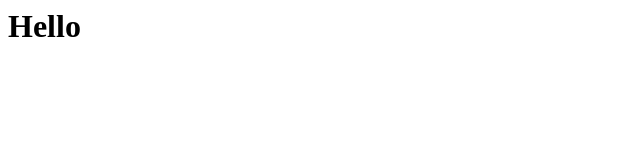
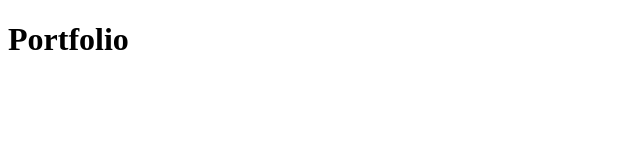
Before and after one commit to ThomasST4/Portfolio, a plain HTML site: page index.html in a window 1280 px wide. Shown: the whole page, without its empty margins (0-640 px from the left). Drawn offline with Linux system fonts and the light colour scheme.

Commit message:
Update index.html

```diff
--- a/index.html
+++ b/index.html
@@ -1 +1,11 @@
-<h1>Hello</h1>
+<!DOCTYPE html>
+<html lang="en">
+<head>
+    <meta charset="UTF-8">
+    <meta name="viewport" content="width=device-width, initial-scale=1.0">
+    <title>ThomasSTA - Portfolio</title>
+</head>
+<body>
+    <h1>Portfolio</h1>
+</body>
+</html>
```
